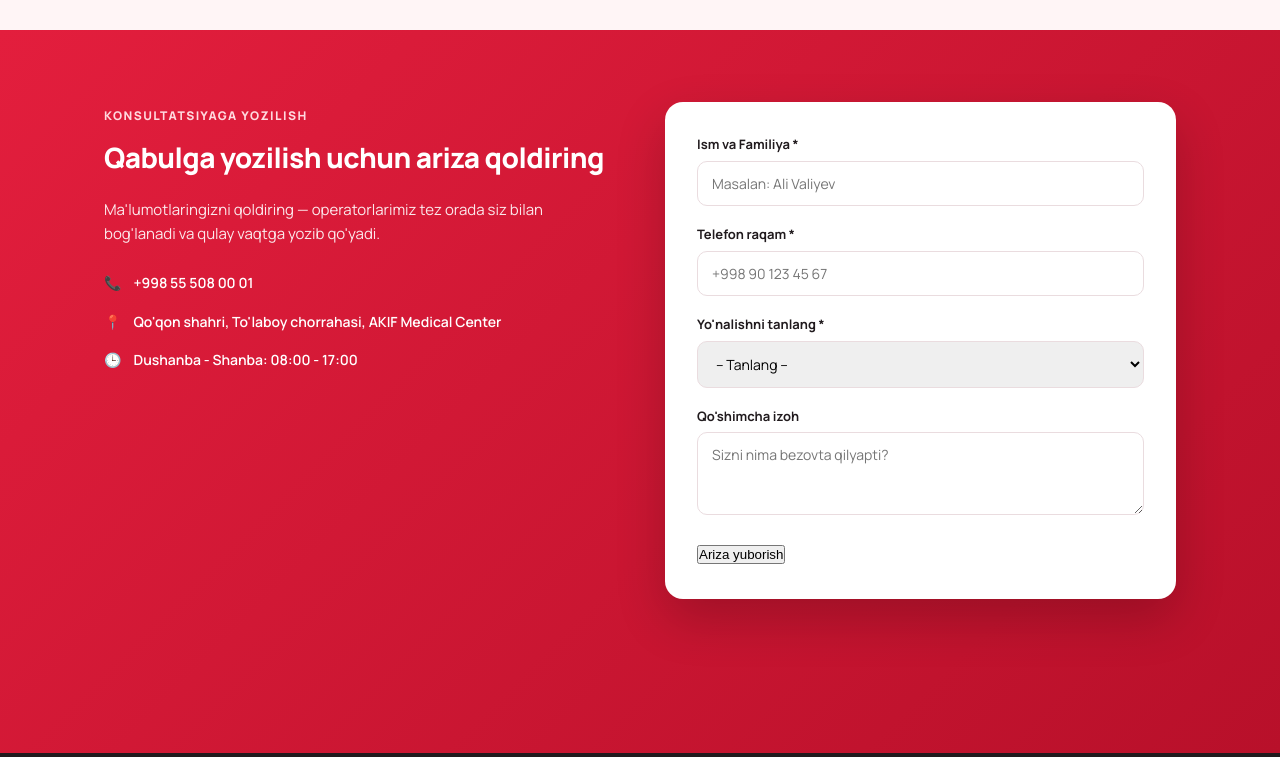
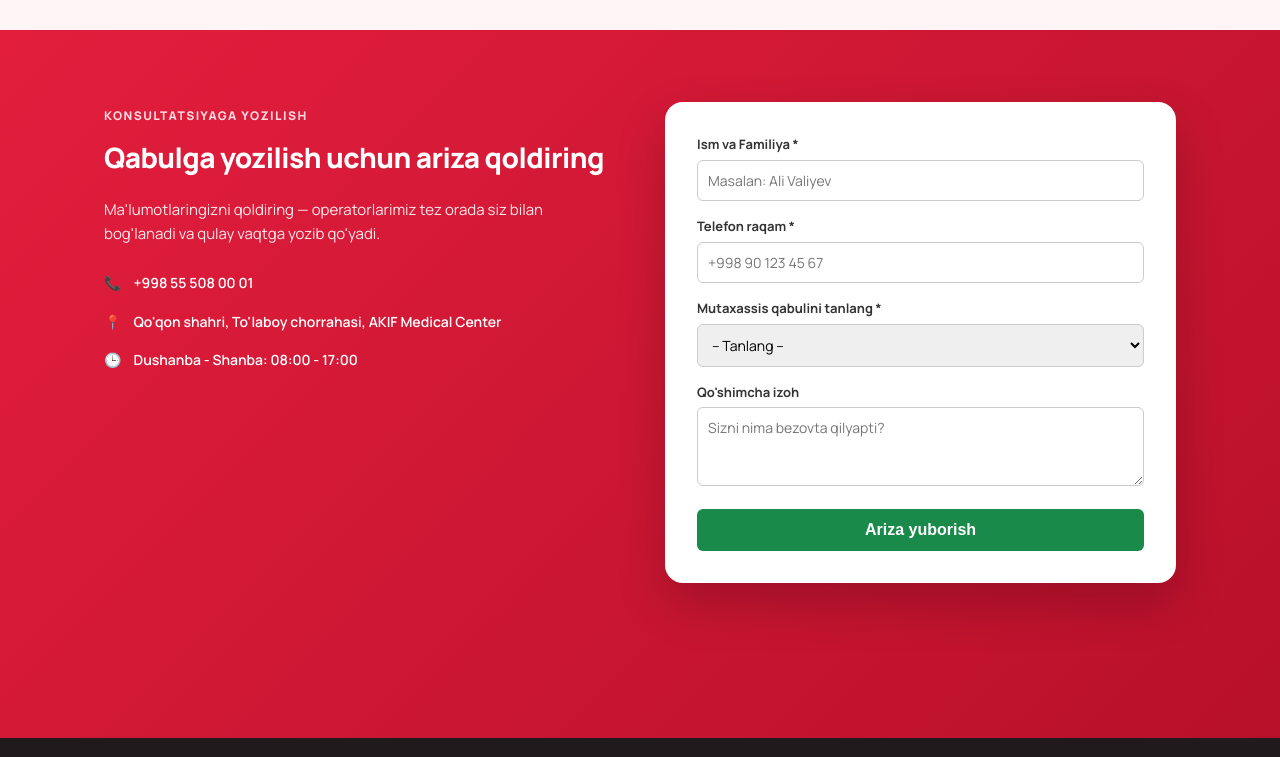
Before and after one commit to ravshansub/akifmedical, a plain HTML site: page index.html in a window 1280 px wide. Shown: the part 2940-3697 px from the top of the page. Drawn offline with Linux system fonts and the light colour scheme.

Commit message:
Add files via upload

```diff
--- a/index.html
+++ b/index.html
@@ -188,6 +188,63 @@ h1,h2,h3{font-weight:800; letter-spacing:-0.02em;}
   border-radius: 12px;
   flex-shrink: 0;
 }
+.form-container {
+      background: #ffffff;
+      padding: 30px;
+      border-radius: 12px;
+      box-shadow: 0 4px 15px rgba(0,0,0,0.1);
+      width: 100%;
+      max-width: 450px;
+    }
+    .form-container h2 {
+      margin-top: 0;
+      color: #201A1D;
+      text-align: center;
+    }
+    .form-group {
+      margin-bottom: 15px;
+    }
+    .form-group label {
+      display: block;
+      margin-bottom: 5px;
+      font-weight: bold;
+      color: #333;
+    }
+    .form-group input,
+    .form-group select,
+    .form-group textarea {
+      width: 100%;
+      padding: 10px;
+      border: 1px solid #ccc;
+      border-radius: 6px;
+      box-sizing: border-box;
+      font-size: 14px;
+    }
+    .btn-submit {
+      width: 100%;
+      padding: 12px;
+      background-color: #1a8a4a;
+      color: white;
+      border: none;
+      border-radius: 6px;
+      font-size: 16px;
+      font-weight: bold;
+      cursor: pointer;
+      transition: background 0.3s ease;
+    }
+    .btn-submit:hover {
+      background-color: #146c3a;
+    }
+    .btn-submit:disabled {
+      background-color: #cccccc;
+      cursor: not-allowed;
+    }
+    .form-status {
+      margin-top: 15px;
+      text-align: center;
+      font-size: 14px;
+      font-weight: bold;
+    }
 
 
 @media (max-width: 860px){
@@ -433,13 +490,22 @@ h1,h2,h3{font-weight:800; letter-spacing:-0.02em;}
     </div>
 
     <div class="form-group">
-      <label for="department">Yo'nalishni tanlang *</label>
+      <label for="department">Mutaxassis qabulini tanlang *</label>
       <select id="department" required>
         <option value="">-- Tanlang --</option>
-        <option value="Kardiologiya">Kardiologiya</option>
-        <option value="Nevrologiya">Nevrologiya</option>
-        <option value="Pediatriya">Pediatriya</option>
+        <option value="Kardiolog">Kardiolog</option>
+        <option value="Ginekolog">Ginekolog</option>
+        <option value="Nevrolog">Nevrolog</option>
+        <option value="Neyroxirurg">Neyroxirurg</option>
+        <option value="Urolog">Urolog</option>
+        <option value="Dermatolog/Kosmetolog">Dermatolog/Kosmetolog</option>
+        <option value="Flebolog/Qon-tomir">Flebolog/Qon-tomir</option>
+        <option value="LOR">LOR</option>
+        <option value="Stomatolog">Stomatolog</option>
+        <option value="Gastroenterolog">Gastroenterolog</option>
+        <option value="Pediatr">Pediatr</option>
         <option value="Umumiy ko'rik">Umumiy ko'rik</option>
+        <option value="Boshqa">Boshqa</option>
       </select>
     </div>
 
```
